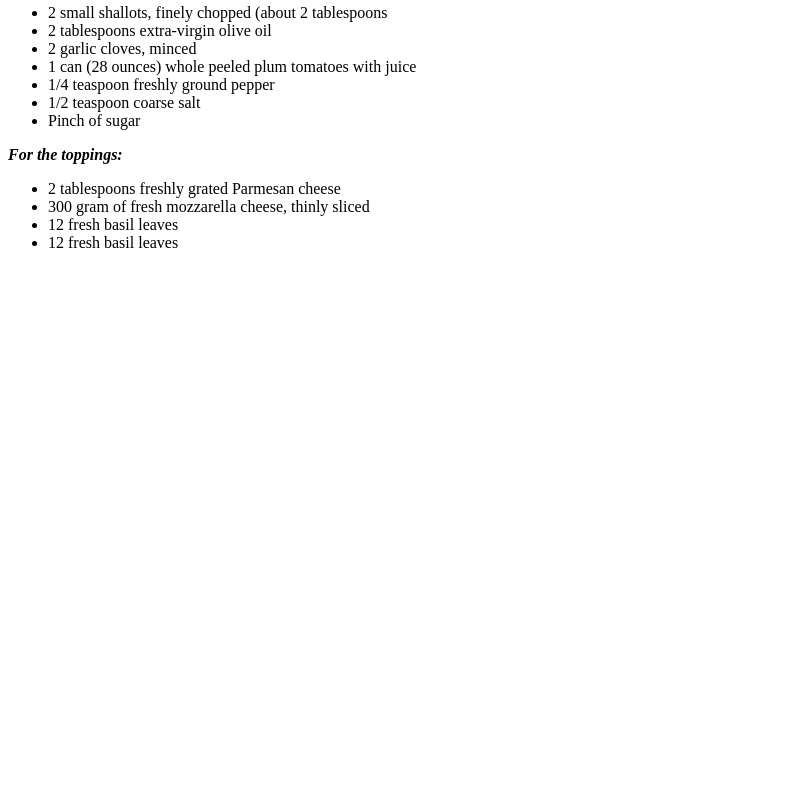
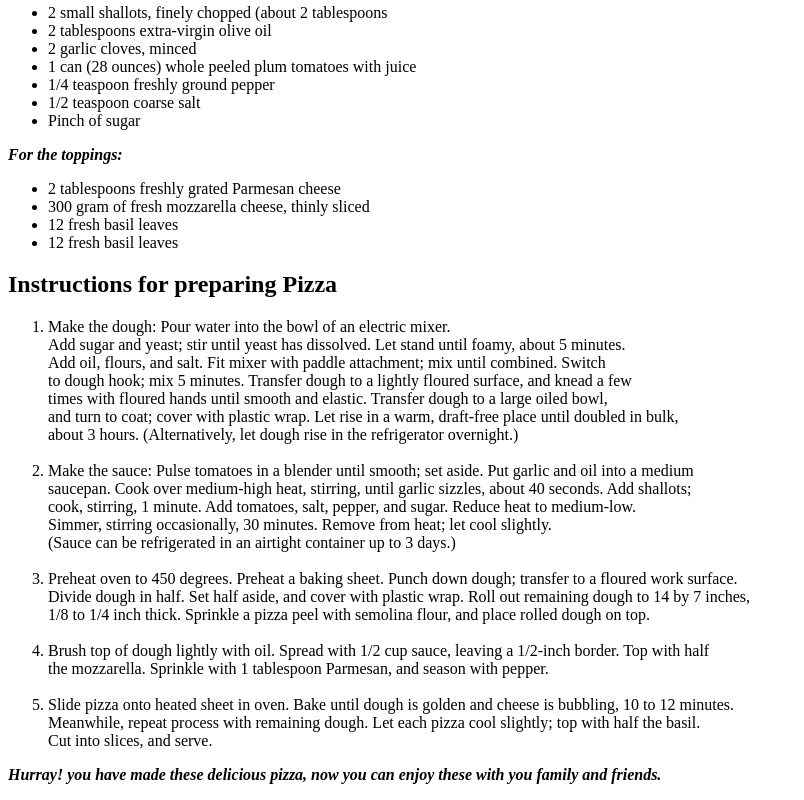
Before and after one commit to l1emant/odin-recipes, a plain HTML site: page recipes/pizza.html in a window 1280 px wide. Shown: the part 966-1766 px from the top of the page, without its empty margins (0-804 px from the left). Before the commit the page ends 1234 px from the top, so only its background shows below. Drawn offline with Linux system fonts and the light colour scheme.

Commit message:
Finish Pizza recipe

```diff
--- a/recipes/pizza.html
+++ b/recipes/pizza.html
@@ -82,5 +82,72 @@
       <li>12 fresh basil leaves</li>
       <li>12 fresh basil leaves</li>
     </ul>
+
+    <!--Steps of preparation-->
+
+    <h2>Instructions for preparing Pizza</h2>
+    <ol>
+      <li>
+        Make the dough: Pour water into the bowl of an electric mixer. <br />Add
+        sugar and yeast; stir until yeast has dissolved. Let stand until foamy,
+        about 5 minutes. <br />Add oil, flours, and salt. Fit mixer with paddle
+        attachment; mix until combined. Switch <br />
+        to dough hook; mix 5 minutes. Transfer dough to a lightly floured
+        surface, and knead a few <br />
+        times with floured hands until smooth and elastic. Transfer dough to a
+        large oiled bowl, <br />
+        and turn to coat; cover with plastic wrap. Let rise in a warm,
+        draft-free place until doubled in bulk, <br />
+        about 3 hours. (Alternatively, let dough rise in the refrigerator
+        overnight.)
+      </li>
+      <br />
+      <li>
+        Make the sauce: Pulse tomatoes in a blender until smooth; set aside. Put
+        garlic and oil into a medium <br />
+        saucepan. Cook over medium-high heat, stirring, until garlic sizzles,
+        about 40 seconds. Add shallots; <br />
+        cook, stirring, 1 minute. Add tomatoes, salt, pepper, and sugar. Reduce
+        heat to medium-low. <br />
+        Simmer, stirring occasionally, 30 minutes. Remove from heat; let cool
+        slightly. <br />
+        (Sauce can be refrigerated in an airtight container up to 3 days.)
+      </li>
+      <br />
+      <li>
+        Preheat oven to 450 degrees. Preheat a baking sheet. Punch down dough;
+        transfer to a floured work surface. <br />
+        Divide dough in half. Set half aside, and cover with plastic wrap. Roll
+        out remaining dough to 14 by 7 inches, <br />
+        1/8 to 1/4 inch thick. Sprinkle a pizza peel with semolina flour, and
+        place rolled dough on top.
+      </li>
+      <br />
+      <li>
+        Brush top of dough lightly with oil. Spread with 1/2 cup sauce, leaving
+        a 1/2-inch border. Top with half <br />
+        the mozzarella. Sprinkle with 1 tablespoon Parmesan, and season with
+        pepper.
+      </li>
+      <br />
+      <li>
+        Slide pizza onto heated sheet in oven. Bake until dough is golden and
+        cheese is bubbling, 10 to 12 minutes. <br />
+        Meanwhile, repeat process with remaining dough. Let each pizza cool
+        slightly; top with half the basil. <br />
+        Cut into slices, and serve.
+      </li>
+    </ol>
+
+    <!--Editor`s note-->
+
+    <p>
+      <strong>
+        <em
+          >Hurray! you have made these delicious pizza, now you can enjoy these
+          with you family and friends.
+        </em>
+      </strong>
+    </p>
   </body>
 </html>
```
